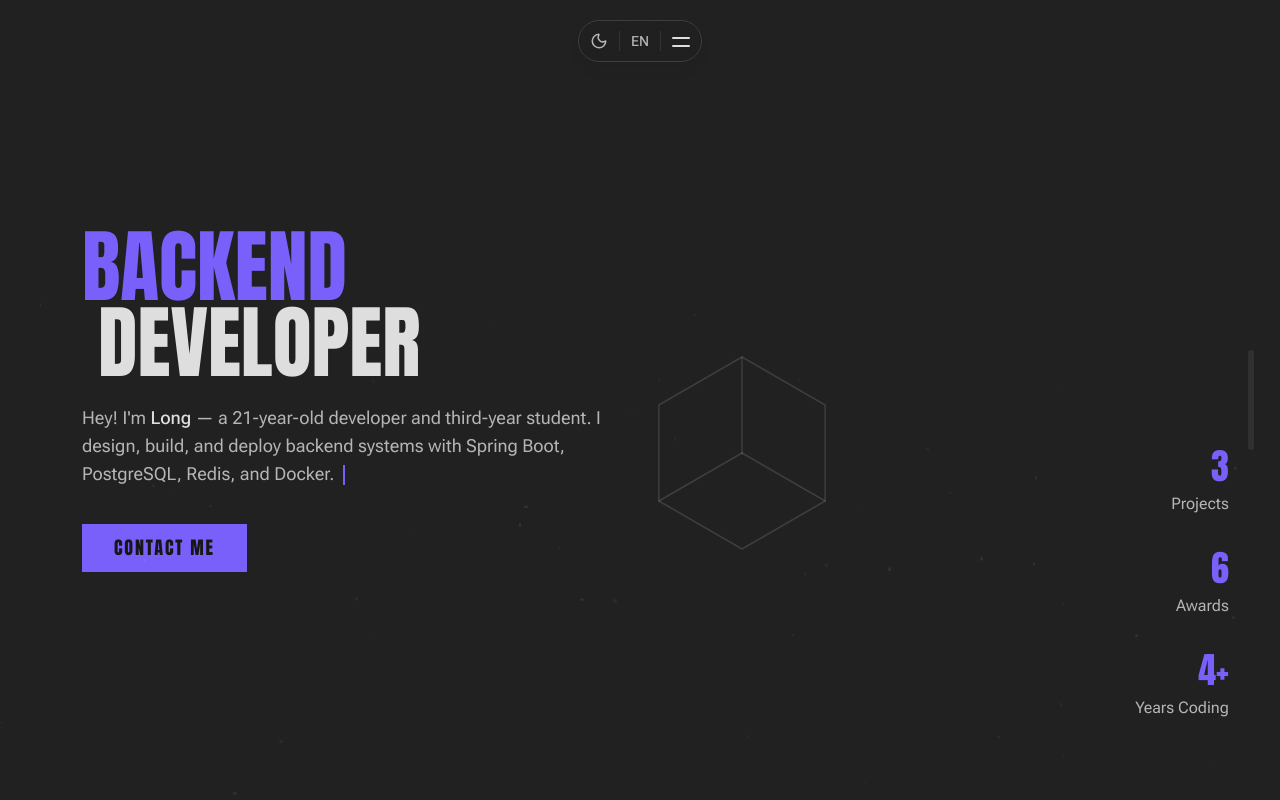
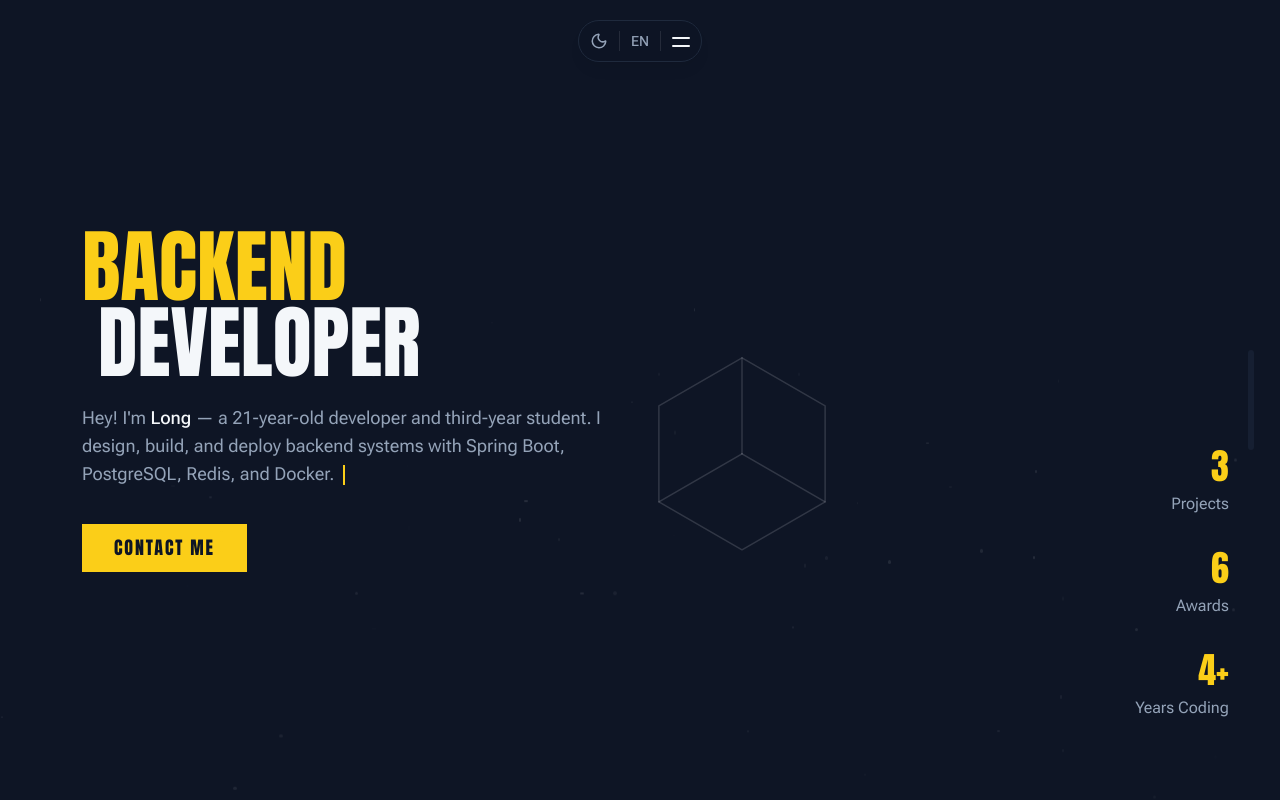
Before and after one commit to nghlong3004/nghlong3004.github.io, a React (Vite) app: page / in a window 1280 px wide. Shown: the top 800 px of the page. Built offline with nearby package versions, Linux system fonts and the light colour scheme.

Commit message:
style(theme): replace purple with Deep Navy + Amber Gold + Cyan Blue
- Primary: Amber Gold (48 97% 54%)
- Secondary: Cyan Blue (199 89% 60%)
- Dark bg: Deep Navy (222 47% 10%)
- Moved @import to top, renamed .grid to .portfolio-grid
- Section spacing now uses clamp(120px, 15vw, 250px)

```diff
--- a/src/index.css
+++ b/src/index.css
@@ -1,49 +1,55 @@
 @import "tailwindcss";
+@import "lenis/dist/lenis.css";
 
 /* ===== Theme Variables ===== */
+/* Deep Navy + Amber Gold + Cyan Blue */
+
 :root {
   /* Light theme */
-  --bg: 0 0% 97%;
-  --bg-light: 0 0% 92%;
-  --fg: 0 0% 13%;
-  --primary: 250 89% 60%;
-  --primary-fg: 0 0% 98%;
-  --secondary: 193 80% 40%;
-  --secondary-fg: 0 0% 98%;
-  --muted: 0 0% 90%;
-  --muted-fg: 0 0% 45%;
-  --accent: 0 0% 93%;
-  --accent-fg: 0 0% 9%;
-  --border: 0 0% 85%;
+  --bg: 210 20% 96%;
+  --bg-light: 210 16% 90%;
+  --fg: 215 25% 15%;
+  --primary: 48 97% 54%;
+  --primary-fg: 215 25% 10%;
+  --secondary: 199 89% 60%;
+  --secondary-fg: 215 25% 10%;
+  --muted: 210 14% 89%;
+  --muted-fg: 215 16% 42%;
+  --accent: 210 14% 93%;
+  --accent-fg: 215 25% 10%;
+  --border: 214 14% 82%;
   --card: 0 0% 100%;
-  --card-fg: 0 0% 9%;
+  --card-fg: 215 25% 10%;
   --popover: 0 0% 100%;
-  --popover-fg: 0 0% 9%;
-  --input: 0 0% 90%;
-  --ring: 0 0% 30%;
+  --popover-fg: 215 25% 10%;
+  --input: 214 14% 82%;
+  --ring: 48 97% 54%;
   --destructive: 0 62.8% 40%;
   --destructive-fg: 0 0% 98%;
 }
 
 [data-theme="dark"] {
-  --bg: 0 0% 13%;
-  --bg-light: 0 0% 19%;
-  --fg: 0 0% 87%;
-  --primary: 250 95% 68%;
-  --primary-fg: 0 0% 9%;
-  --secondary: 193 100% 47%;
-  --secondary-fg: 0 0% 13%;
-  --muted: 0 0% 14.9%;
-  --muted-fg: 0 0% 71%;
-  --accent: 0 0% 14.9%;
-  --accent-fg: 0 0% 98%;
-  --border: 0 0% 24%;
-  --card: 0 0% 3.9%;
-  --card-fg: 0 0% 98%;
-  --popover: 0 0% 3.9%;
-  --popover-fg: 0 0% 98%;
-  --input: 0 0% 14.9%;
-  --ring: 0 0% 83.1%;
+  /* Deep Navy background */
+  --bg: 222 47% 10%;
+  --bg-light: 221 39% 14%;
+  --fg: 210 40% 97%;
+  /* Amber Gold primary */
+  --primary: 48 97% 54%;
+  --primary-fg: 222 47% 10%;
+  /* Cyan Blue secondary */
+  --secondary: 199 89% 60%;
+  --secondary-fg: 222 47% 10%;
+  --muted: 217 33% 14%;
+  --muted-fg: 215 20% 65%;
+  --accent: 217 33% 14%;
+  --accent-fg: 210 40% 97%;
+  --border: 217 33% 18%;
+  --card: 222 47% 7%;
+  --card-fg: 210 40% 97%;
+  --popover: 222 47% 7%;
+  --popover-fg: 210 40% 97%;
+  --input: 217 33% 18%;
+  --ring: 48 97% 54%;
   --destructive: 0 62.8% 30.6%;
   --destructive-fg: 0 0% 98%;
 }
@@ -76,7 +82,7 @@
   --font-roboto-flex: 'Roboto Flex', sans-serif;
 
   /* Spacing */
-  --spacing-section: 250px;
+  --spacing-section: clamp(120px, 15vw, 250px);
 
   /* Border Radius */
   --radius-lg: 0.5rem;
@@ -117,7 +123,7 @@ body {
   padding-inline: 1rem;
 }
 
-.grid {
+.portfolio-grid {
   gap: 25px;
 }
 
@@ -141,9 +147,6 @@ body {
   color: var(--color-primary);
   font-weight: 500;
 }
-
-/* Lenis */
-@import "lenis/dist/lenis.css";
 
 /* Typing Text Cursor Animation */
 @keyframes blink {
```
